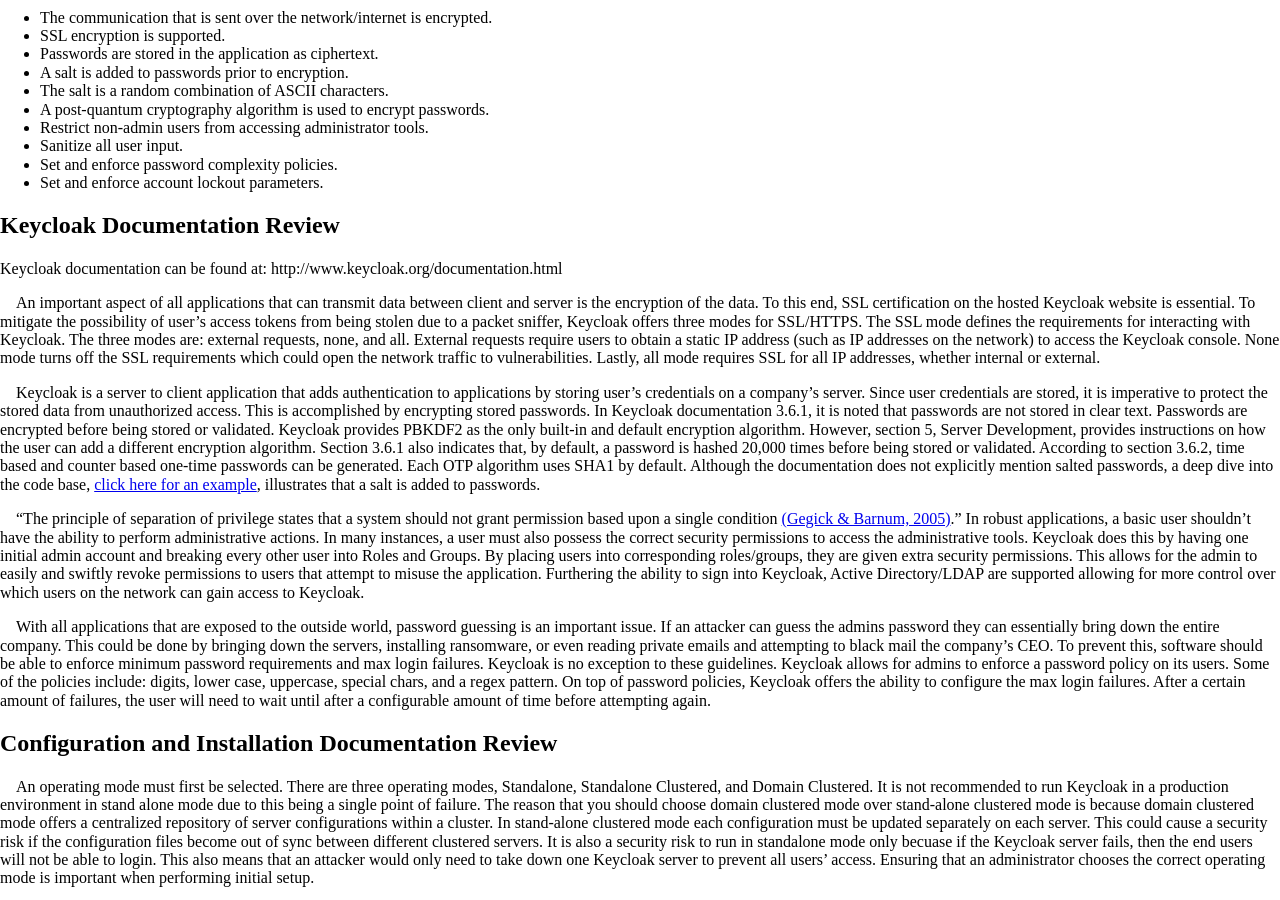
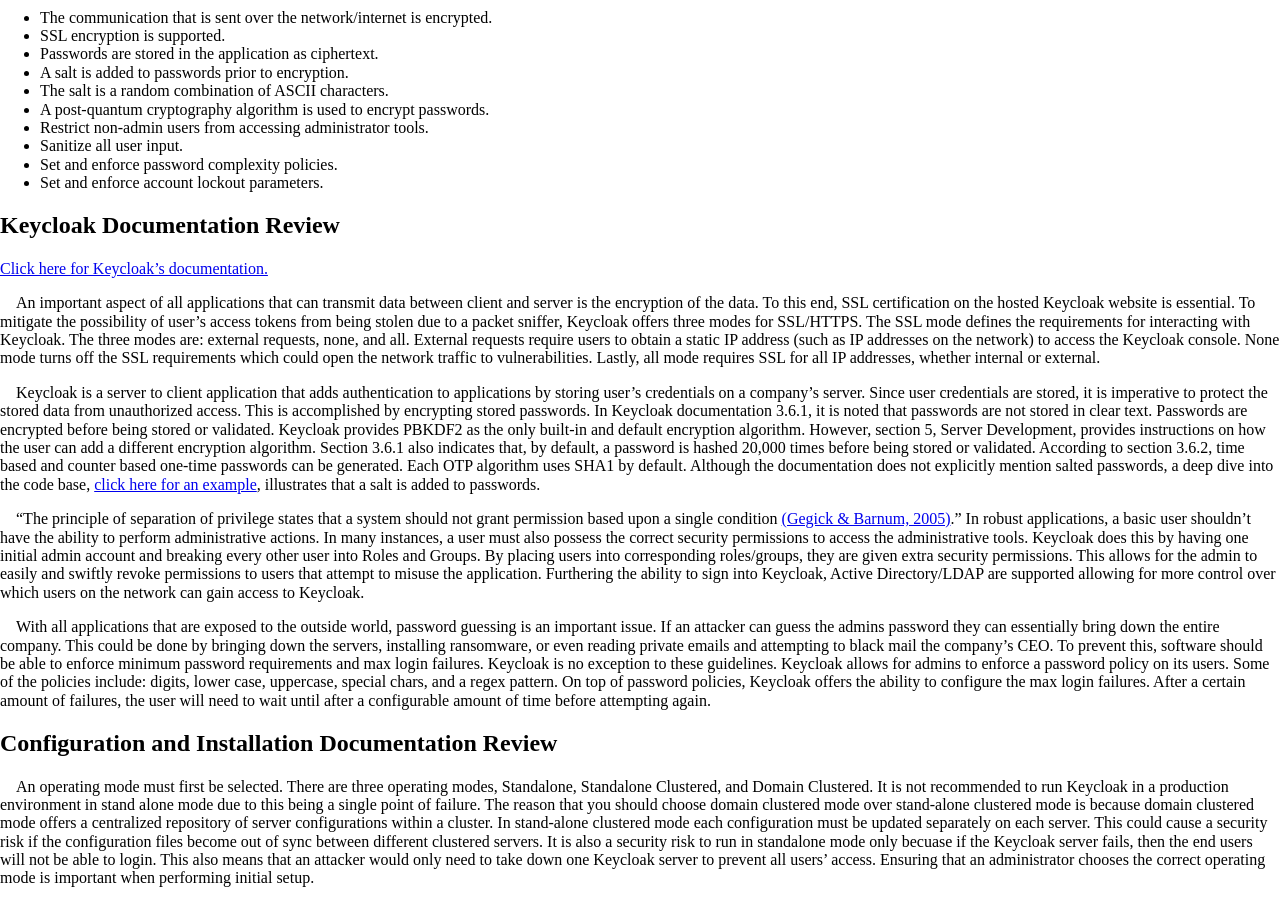
Before and after one commit to DanielLucier/CYBER8420-SemesterProject, a Jekyll site: the page built from misc/pages/RequirementsReport.md, in a window 1280 px wide and 900 px high, scrolled down 658 px. Built offline with Jekyll 4.4.1, drawn with Linux system fonts in a browser that asks for light colours; nearby versions of some CDN libraries; library files that are not in the unit come from our copies; part of the change alters nothing that is shown.

Commit message:
Update RequirementsReport.md

```diff
--- a/misc/pages/RequirementsReport.md
+++ b/misc/pages/RequirementsReport.md
@@ -16,12 +16,13 @@ Cyber 8420 Requirements for Software Security Engineering
 Assurance Claims
 ----------------
 Below is a list of five top level assurance claims developed by Cyber Wardens:
-
-1. User credentials are transmitted to third party applications over secure channels.
-2. Stored user credentials are protected from unauthorized access.
-3. Sanitizing the input values from adding a new user minimizes the possibility of maliciously affecting Keycloak.
-4. Keycloak minimizes non-administrative users access to the server admin console.
-5. Keycloak is protected against brute force attacks.
+<ol type="1">
+  <li>User credentials are transmitted to third party applications over secure channels.</li>
+  <li>Stored user credentials are protected from unauthorized access.</li>
+  <li>Sanitizing the input values from adding a new user minimizes the possibility of maliciously affecting Keycloak.</li>
+  <li>Keycloak minimizes non-administrative users access to the server admin console.</li>
+  <li>Keycloak is protected against brute force attacks.</li>
+</ol>
 
 Security Requirements
 ---------------------
@@ -42,7 +43,7 @@ After developing assurance cases for each top level assurance claim, Cyber Warde
 
 Keycloak Documentation Review
 -----------------------------
-Keycloak documentation can be found at: http://www.keycloak.org/documentation.html
+<a href="http://www.keycloak.org/documentation.html">Click here for Keycloak's documentation.</a>
 
 &emsp;An important aspect of all applications that can transmit data between client and server is the encryption of the data. To this end, SSL certification on the hosted Keycloak website is essential. To mitigate the possibility of user’s access tokens from being stolen due to a packet sniffer, Keycloak offers three modes for SSL/HTTPS. The SSL mode defines the requirements for interacting with Keycloak. The three modes are: external requests, none, and all. External requests require users to obtain a static IP address (such as IP addresses on the network) to access the Keycloak console. None mode turns off the SSL requirements which could open the network traffic to vulnerabilities. Lastly, all mode requires SSL for all IP addresses, whether internal or external.
 
```
